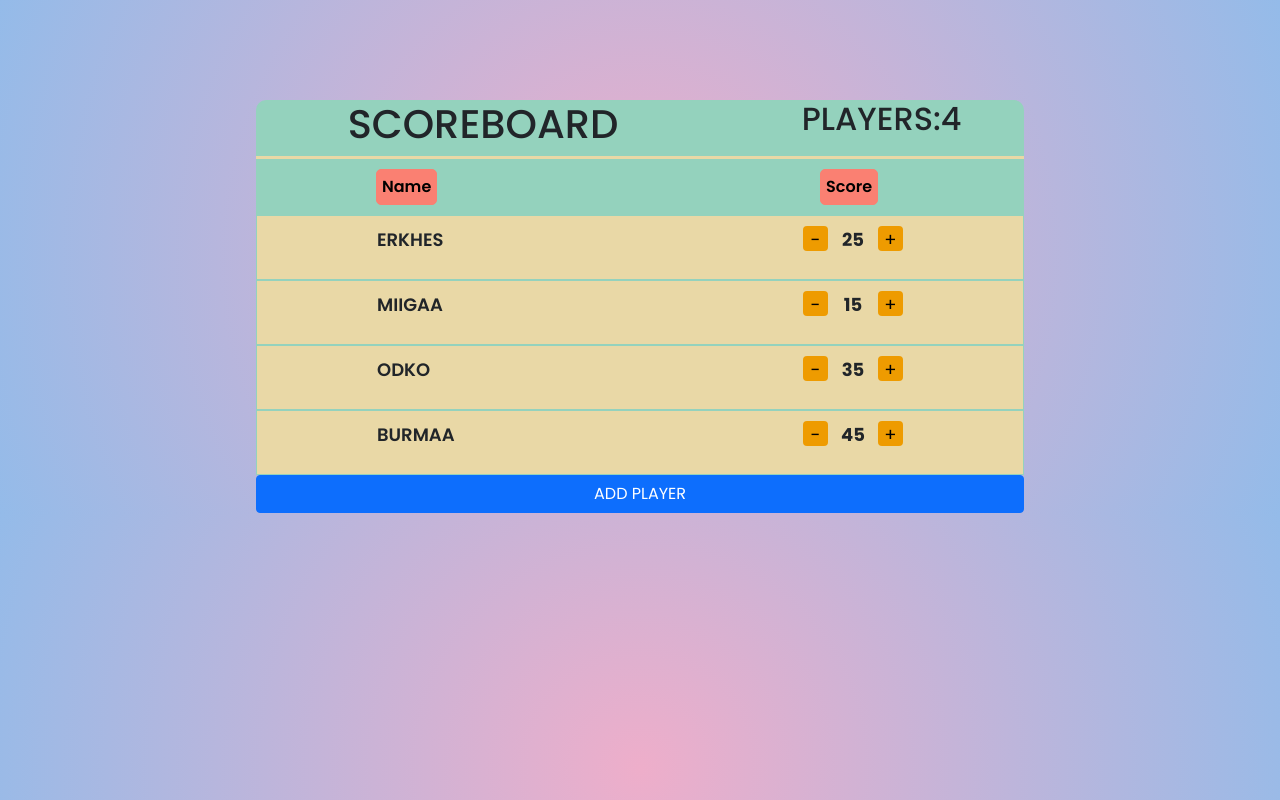
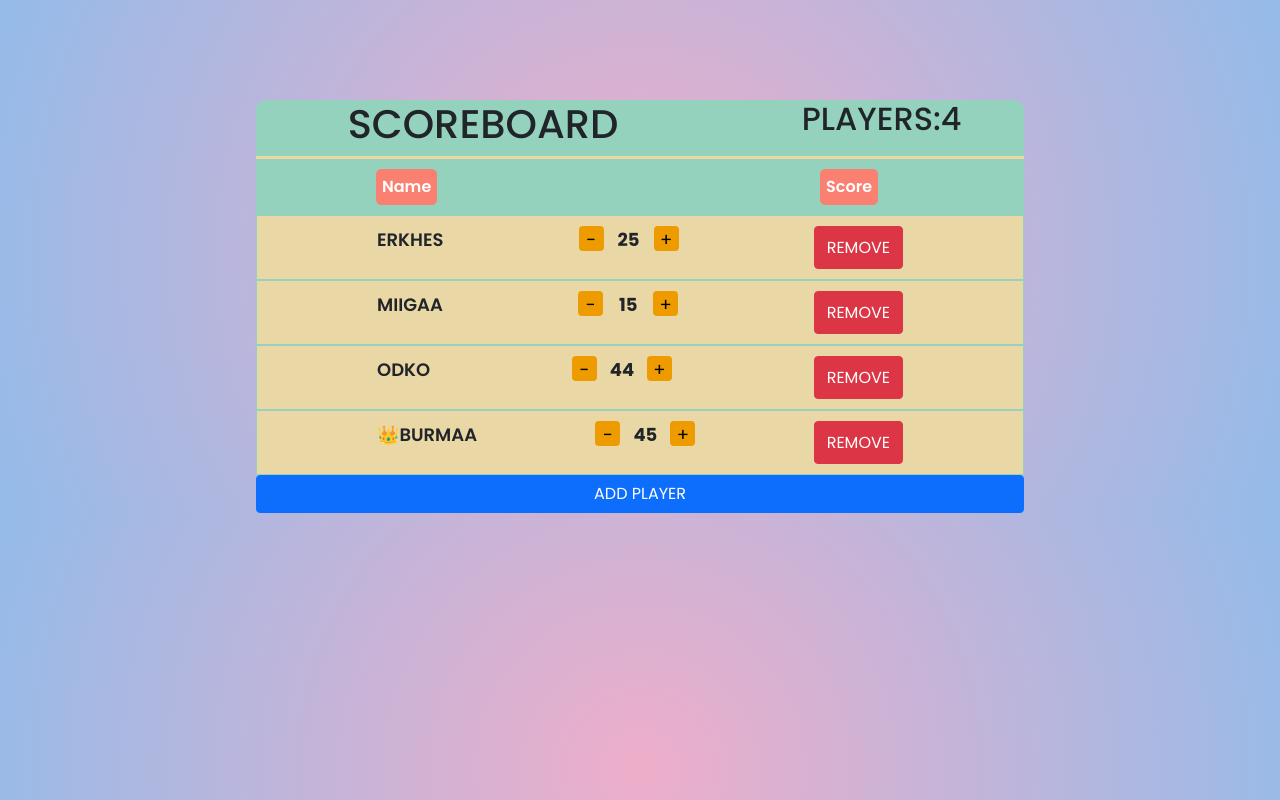
Before and after one commit to MunkhtamirG/firstReact, a React (Create React App) app: page / in a window 1280 px wide. Built offline with nearby package versions, Linux system fonts and the light colour scheme.

Commit message:
ADD SYMBOL

```diff
--- a/src/App.js
+++ b/src/App.js
@@ -1,7 +1,8 @@
 import "./App.css";
 import { AddPlayer } from "./components/AddPlayer";
 import Header from "./components/Header";
-import { useState } from "react";
+import { useEffect, useState } from "react";
+import Player from "./components/Player";
 
 let players = [
   {
@@ -17,7 +18,7 @@ let players = [
   {
     name: "Odko",
     age: "15",
-    score: 35,
+    score: 44,
   },
   {
     name: "Burmaa",
@@ -60,46 +61,40 @@ function App() {
   function sortFuncByScore() {
     let tempMemos = [...playersArr];
     tempMemos.sort((a, b) => {
-      return a.score > b.score ? 1 : -1;
+      return a.score > b.score ? -1 : 1;
     });
     setPlayers(tempMemos);
     setChanged(!changed);
   }
+  useEffect(() => {
+    let max = playersArr[0];
+    playersArr.forEach((e) => {
+      if (e.score > max.score) {
+        max = e;
+      }
+      e.image = "";
+    });
+    max.image = "👑";
+    setChanged(!changed);
+  }, [playersArr]);
+
   return (
     <div className="App">
       <Header players={playersArr.length} />
       <div className="buttons">
-        <button onClick={sortFuncByName}>Name</button>
-        <button onClick={sortFuncByScore}>Score</button>
+        <button onClick={sortFuncByName} className="btn btn-primary">
+          Name
+        </button>
+        <button onClick={sortFuncByScore} className="btn btn-primary">
+          Score
+        </button>
       </div>
-      <div className="App">
-        {playersArr.map((player, index) => {
-          return (
-            <div className="player" key={index}>
-              <p>{player.name}</p>
-              <div className="data">
-                <div className="inner">
-                  <button
-                    onClick={() => {
-                      incrementFunc(-1, player.name);
-                    }}
-                  >
-                    -
-                  </button>
-                  <p>{player.score}</p>
-                  <button
-                    onClick={() => {
-                      incrementFunc(1, player.name);
-                    }}
-                  >
-                    +
-                  </button>
-                </div>
-              </div>
-            </div>
-          );
-        })}
-      </div>
+      <Player
+        playersArr={playersArr}
+        incrementFunc={incrementFunc}
+        setPlayers={setPlayers}
+      />
+
       <AddPlayer addsPlayer={addsPlayer} />
     </div>
   );
--- a/src/components/Player.js
+++ b/src/components/Player.js
@@ -0,0 +1,54 @@
+function Player(prop) {
+  function removeHandler(playerName) {
+    let newArr = [...prop.playersArr];
+
+    let filtered = newArr.filter((n) => {
+      return n.name != playerName;
+    });
+
+    prop.setPlayers(filtered);
+  }
+
+  return (
+    <div className="App">
+      {prop.playersArr.map((player, index) => {
+        return (
+          <div className="player" key={index}>
+            <p>
+              {player.image}
+              {player.name}
+            </p>
+            <div className="data">
+              <div className="inner">
+                <button
+                  onClick={() => {
+                    prop.incrementFunc(-1, player.name);
+                  }}
+                >
+                  -
+                </button>
+                <p>{player.score}</p>
+                <button
+                  onClick={() => {
+                    prop.incrementFunc(1, player.name);
+                  }}
+                >
+                  +
+                </button>
+              </div>
+            </div>
+            <button
+              className="btn btn-danger"
+              onClick={() => {
+                removeHandler(player.name);
+              }}
+            >
+              REMOVE
+            </button>
+          </div>
+        );
+      })}
+    </div>
+  );
+}
+export default Player;
```
Also changed, not shown: public/data/players.json (+24 -0 lines).
